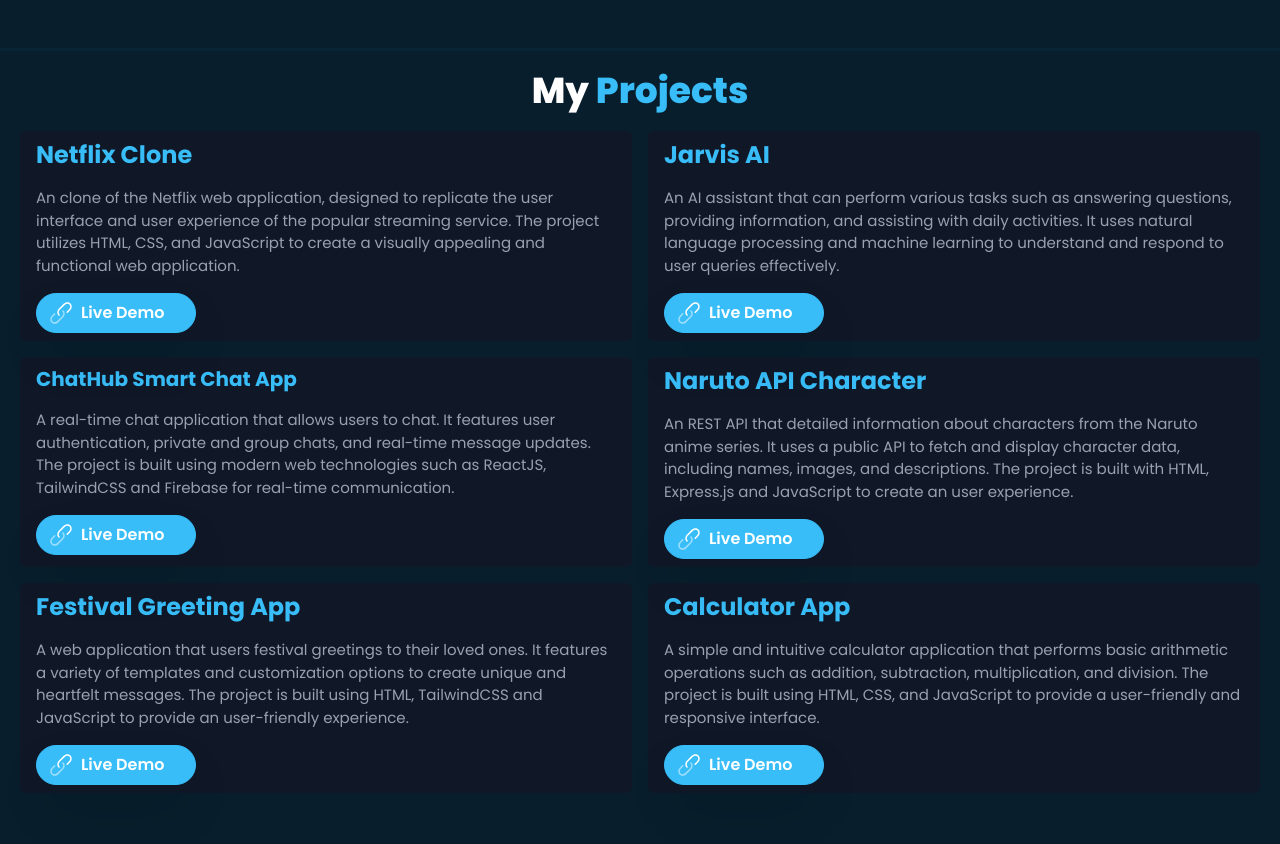
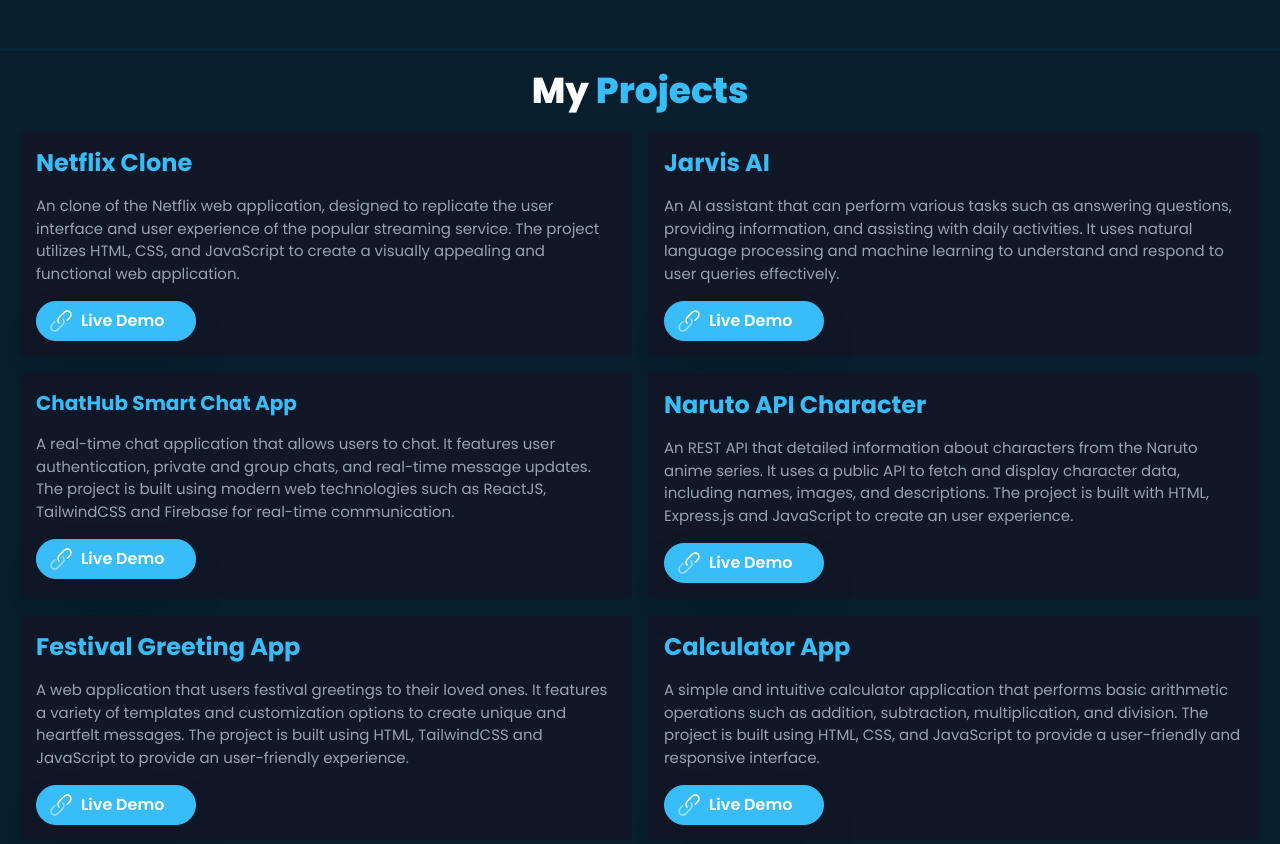
Before and after one commit to Dhanushmathan/My-portfolio, a website built with Vite: page index.html in a window 1280 px wide. Shown: the part 2440-3284 px from the top of the page. Built offline with nearby package versions, Linux system fonts and the light colour scheme.

Commit message:
feat: skills page responsive desgin

```diff
--- a/index.html
+++ b/index.html
@@ -110,12 +110,14 @@
   <hr class="border-b-2 border-[#092435]">
 
   <!-- About section -->
-  <section class="flex items-center lg:flex-row xs:flex-col xs:px-5 xs:py-5 h-screen lg:px-10 lg:py-20 space-y-2" id="aboutSec">
+  <section class="flex items-center lg:flex-row xs:flex-col xs:px-5 xs:py-5 h-screen lg:px-10 lg:py-20 space-y-2"
+    id="aboutSec">
     <div class="lg:mr-14 xs:mr-0">
       <h1 class="lg:text-3xl xs:text-2xl md:text-3xl font-bold">About Me</h1>
       <h2 class="lg:text-4xl xs:text-2xl md:text-4xl mt-2 font-semibold">Frontend <span
           class="text-lightBlue">Developer</span></h2>
-      <p class="text-gray-400 lg:text-base llg:text-[15px] xs:text-xs md:text-base mt-3 xs:mt-2 max-w-2xl tracking-1 leading-relaxed">
+      <p
+        class="text-gray-400 lg:text-base llg:text-[15px] xs:text-xs md:text-base mt-3 xs:mt-2 max-w-2xl tracking-1 leading-relaxed">
         I'm a passionate <span class="text-blue-400">Web Developer & Frontend Engineer</span> with a keen eye for detail
         and a love for crafting seamless digital experiences.
         I specialize in building high-performance, user-friendly, and visually stunning web applications that not
@@ -168,8 +170,8 @@
 
   <!-- My Skills -->
   <section class="h-screen xs:min-h-fit lg:px-7 xs:px-5 xs:py-5 lg:py-7" id="skillSec">
-    <div class="text-center lg:mb-12 xs:mb-5">
-      <h1 class="text-4xl font-extrabold mb-2">My <span class="text-lightBlue">Skills</span></h1>
+    <div class="text-center lg:mb-12 xs:mb-10">
+      <h1 class="text-4xl font-extrabold">My <span class="text-lightBlue">Skills</span></h1>
     </div>
     <div class="grid lg:grid-cols-4 xs:grid-cols-2 md:grid-cols-3 xs:gap-3 md:gap-5 lg:gap-8 text-center">
       <div class="flex flex-col items-center space-y-2">
@@ -389,7 +391,7 @@
       <h1 class="text-4xl font-extrabold mb-2">My <span class="text-lightBlue">Projects</span></h1>
     </div>
     <div class="grid xs:grid-cols-1 md:grid-cols-2 xs:gap-3 md:gap-4 llg:grid-cols-3 llg:gap-5">
-      <div class="bg-gray-900 llg:p-5 xs:px-3 xs:py-2 md:px-4 md:py-2 rounded-md">
+      <div class="bg-gray-900 llg:p-5 xs:px-3 xs:py-3 md:px-4 md:py-4 rounded-md">
         <h1 class="font-bold text-2xl mb-4 text-lightBlue">Netflix Clone</h1>
         <p class="text-[15px] text-gray-400 mb-4">An clone of the Netflix web application, designed to replicate the
           user
@@ -411,7 +413,7 @@
           </a>
         </button>
       </div>
-      <div class="bg-gray-900 llg:p-5 xs:px-3 xs:py-2 md:px-4 md:py-2 rounded-md">
+      <div class="bg-gray-900 llg:p-5 xs:px-3 xs:py-3 md:px-4 md:py-4 rounded-md">
         <h1 class="text-2xl font-bold mb-4 text-lightBlue">Jarvis AI</h1>
         <p class="text-[15px] text-gray-400 mb-4">An AI assistant that can perform various tasks such as answering
           questions,
@@ -433,7 +435,7 @@
           </a>
         </button>
       </div>
-      <div class="bg-gray-900 llg:p-5 xs:px-3 xs:py-2 md:px-4 md:py-2 rounded-md">
+      <div class="bg-gray-900 llg:p-5 xs:px-3 xs:py-3 md:px-4 md:py-4 rounded-md">
         <h1 class="text-xl font-bold mb-4 text-lightBlue">ChatHub Smart Chat App</h1>
         <p class="text-[15px] text-gray-400 mb-4">A real-time chat application that allows users to chat.
           It features user authentication, private and group chats, and real-time message updates. The
@@ -454,7 +456,7 @@
           </a>
         </button>
       </div>
-      <div class="bg-gray-900 llg:p-5 xs:px-3 xs:py-2 md:px-4 md:py-2 rounded-md">
+      <div class="bg-gray-900 llg:p-5 xs:px-3 xs:py-3 md:px-4 md:py-4 rounded-md">
         <h1 class="font-bold text-2xl mb-4 text-lightBlue">Naruto API Character</h1>
         <p class="text-[15px] text-gray-400 mb-4">An REST API that detailed information about characters
           from the Naruto anime series. It uses a public API to fetch and display character data, including names,
@@ -475,7 +477,7 @@
           </a>
         </button>
       </div>
-      <div class="bg-gray-900 llg:p-5 xs:px-3 xs:py-2 md:px-4 md:py-2 rounded-md">
+      <div class="bg-gray-900 llg:p-5 xs:px-3 xs:py-3 md:px-4 md:py-4 rounded-md">
         <h1 class="font-bold text-2xl mb-4 text-lightBlue">Festival Greeting App</h1>
         <p class="text-[15px] text-gray-400 mb-4">A web application that users festival
           greetings to their loved ones. It features a variety of templates and customization options to create unique
@@ -496,7 +498,7 @@
           </a>
         </button>
       </div>
-      <div class="bg-gray-900 llg:p-5 xs:px-3 xs:py-2 md:px-4 md:py-2 rounded-md">
+      <div class="bg-gray-900 llg:p-5 xs:px-3 xs:py-3 md:px-4 md:py-4 rounded-md">
         <h1 class="font-bold text-2xl mb-4 text-lightBlue">Calculator App</h1>
         <p class="text-[15px] text-gray-400 mb-4">A simple and intuitive calculator application that performs basic
           arithmetic operations such as addition, subtraction, multiplication, and division. The project is built using
```
